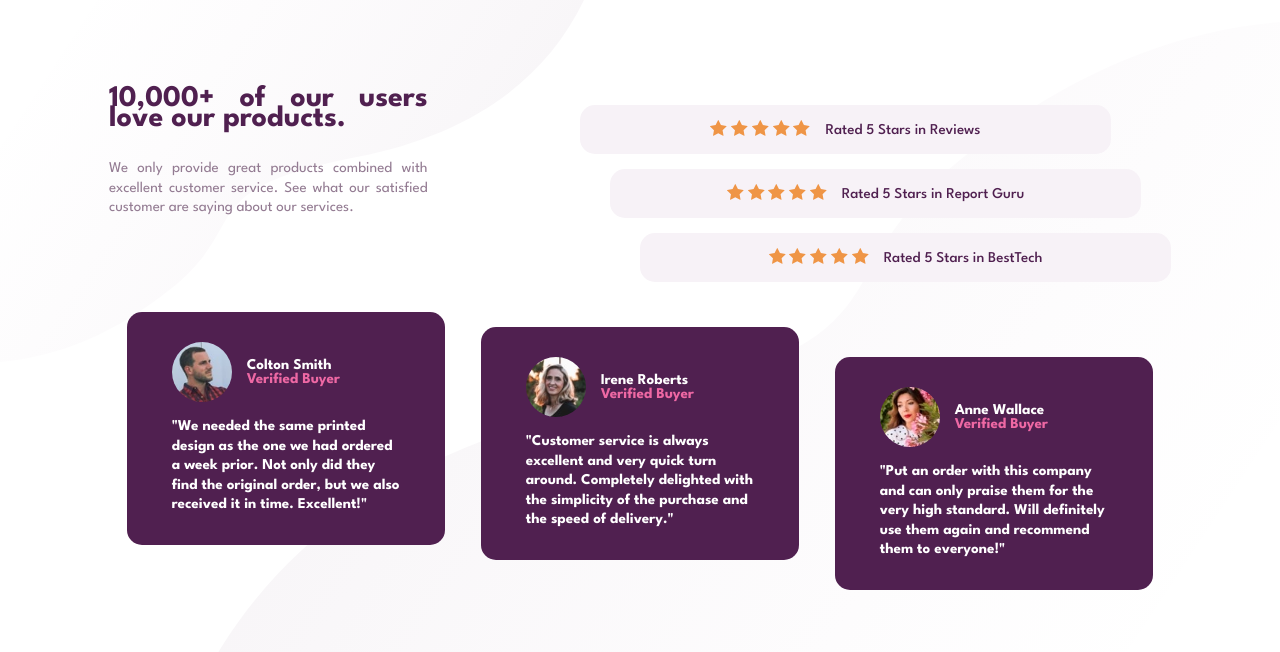
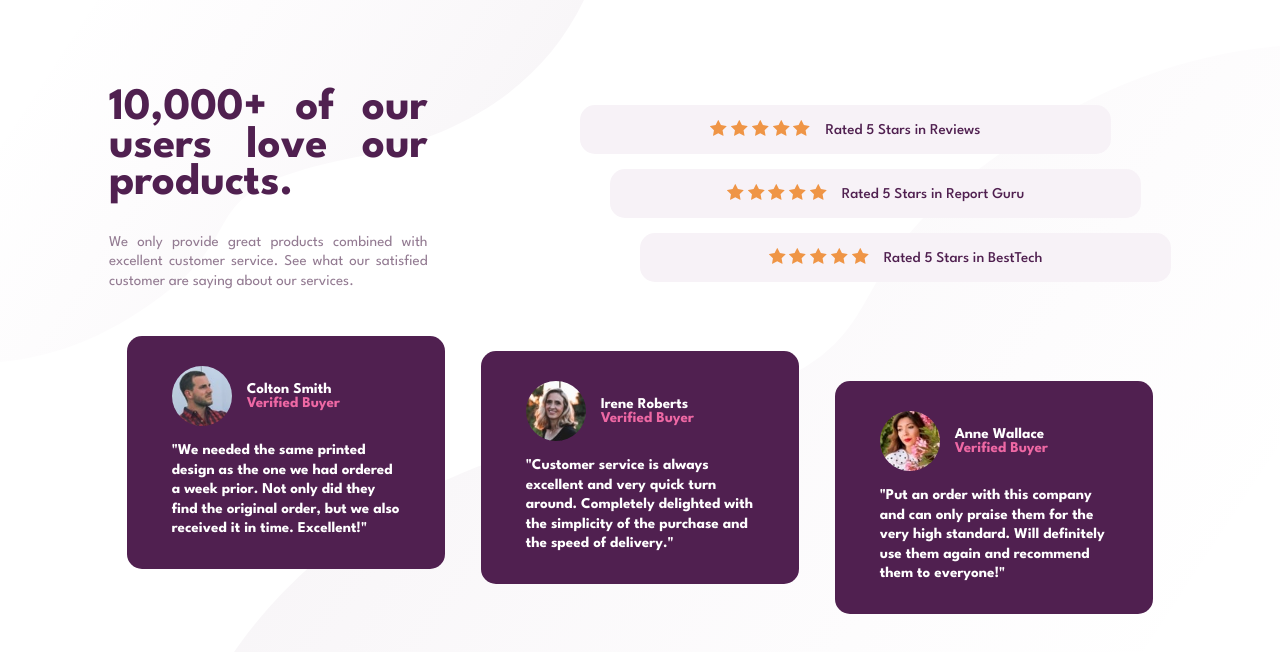
Before and after one commit to RicardoSerrano19/frontend_social-proof-section-master, a plain HTML site: page index.html in a window 1280 px wide. Drawn offline with Linux system fonts and the light colour scheme.

Commit message:
hotfix: change font size and line-height

```diff
--- a/style.css
+++ b/style.css
@@ -43,8 +43,9 @@ main{
 
 .header__title{
     color: var(--very-dark-magenta);
-    font-size: 2rem;
+    font-size: 3rem;
     font-weight: 700;
+    line-height: 2.5rem;
 }
 
 .header__description{
```
